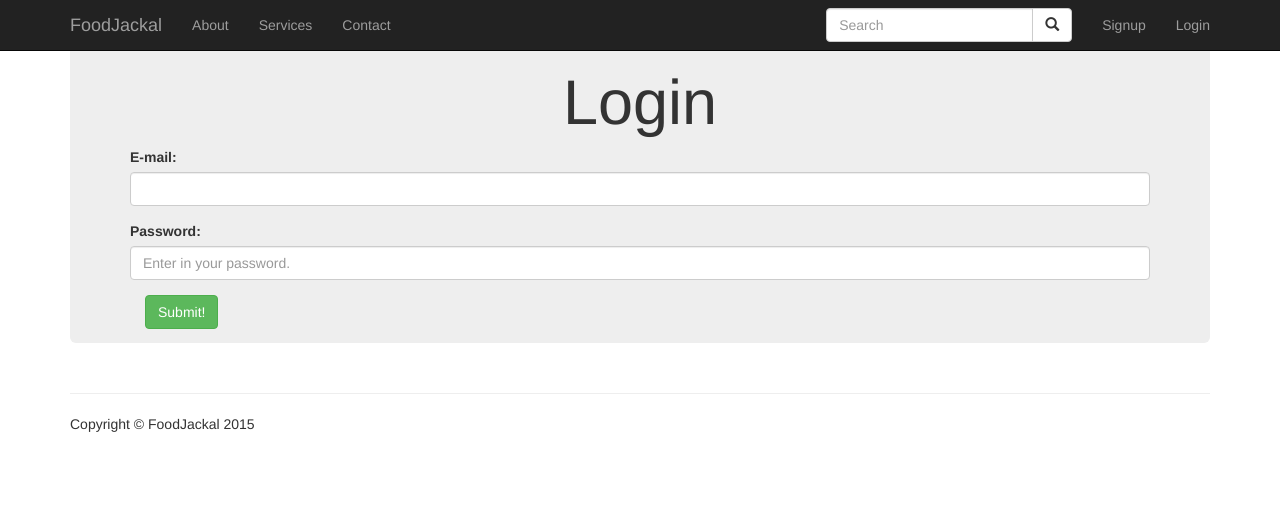
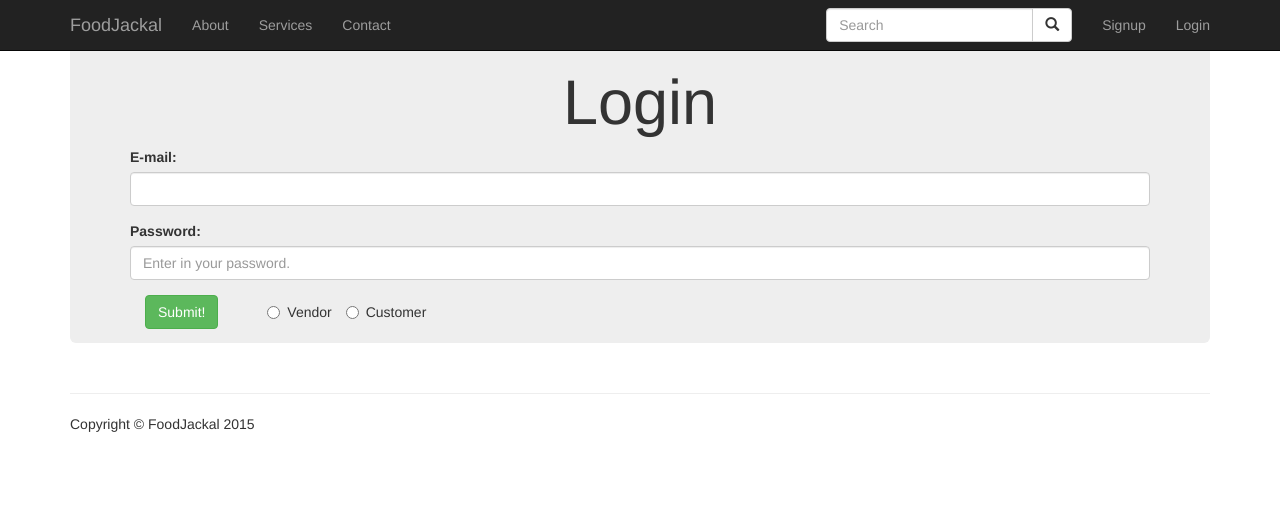
Before and after one commit to niallc95/food-jackal, a PHP site: page /login/Login in a window 1280 px wide. Shown: the top 507 px of the page. Run offline with PHP 8.4, Linux system fonts and the light colour scheme; some libraries are stand-ins or nearby versions; some web fonts are replaced.

Commit message:
Update Login.php

```diff
--- a/login/Login.php
+++ b/login/Login.php
@@ -119,21 +119,20 @@ function check(){
     <div class="form-group">
       <label for="usr">E-mail:</label>
       <input type="email" class="form-control" id="email"  name="email">
-    </div><form role="form">
+    </div>
     <div class="form-group">
       <label for="pwd">Password:</label>
       <input type="password" class="form-control" name="pass" id="pass" placeholder ="Enter in your password.">
     </div>
     <div class="col-sm-offset-0 col-sm-10">
         <input type = "submit" name ="submit" class="btn btn-success" onclick="check()" value="Submit!"/>
-   </div>
+       <span style="padding: 45px;"> <label class="radio-inline"><input type="radio" name="vendor"/>Vendor</label>
+		<label class="radio-inline"><input type="radio" name="customer"/>Customer</label></span>
 
       </div>
   </form>
       </div>
         </div>
-
-    </div>
     <!-- /.container -->
 
     <div class="container">
```
